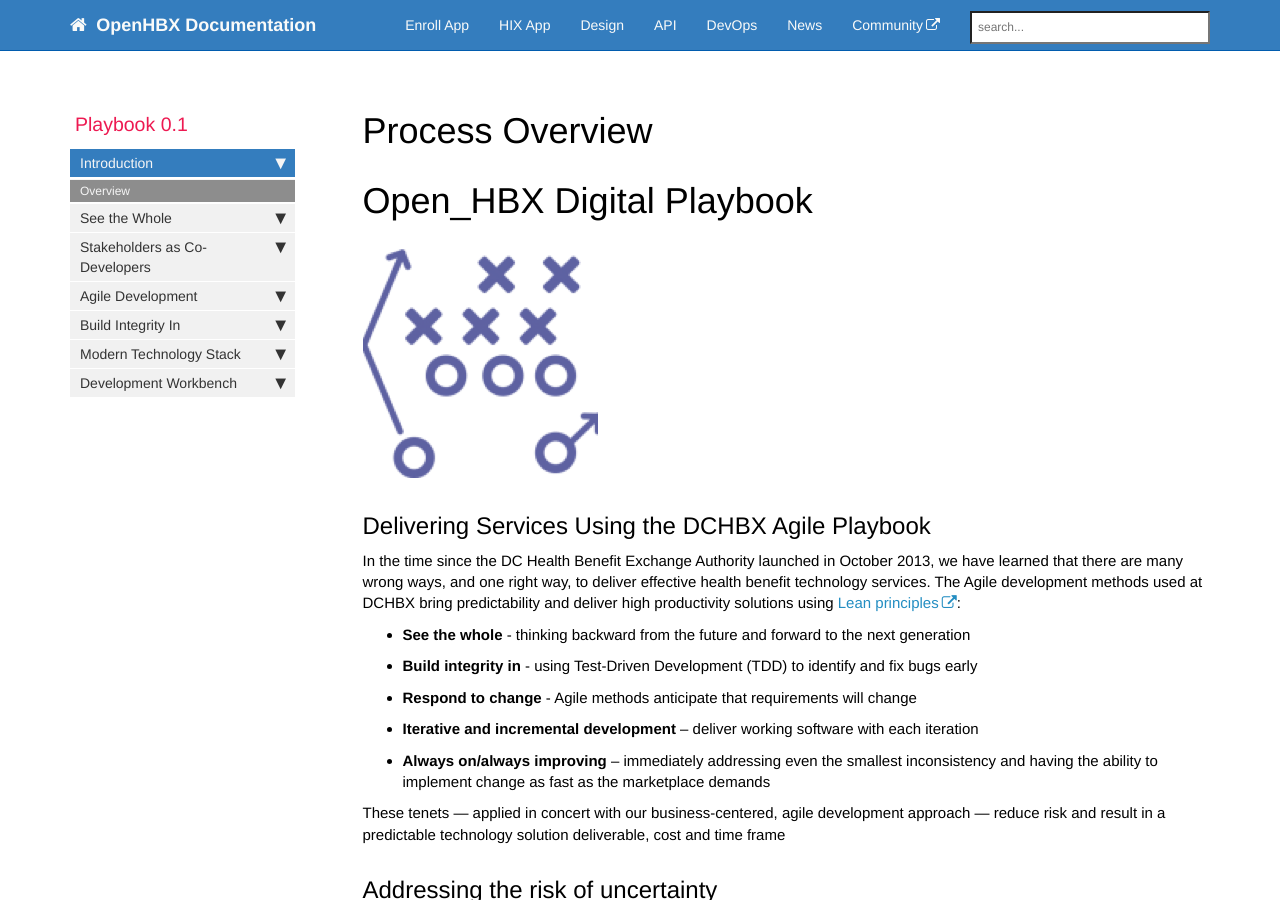
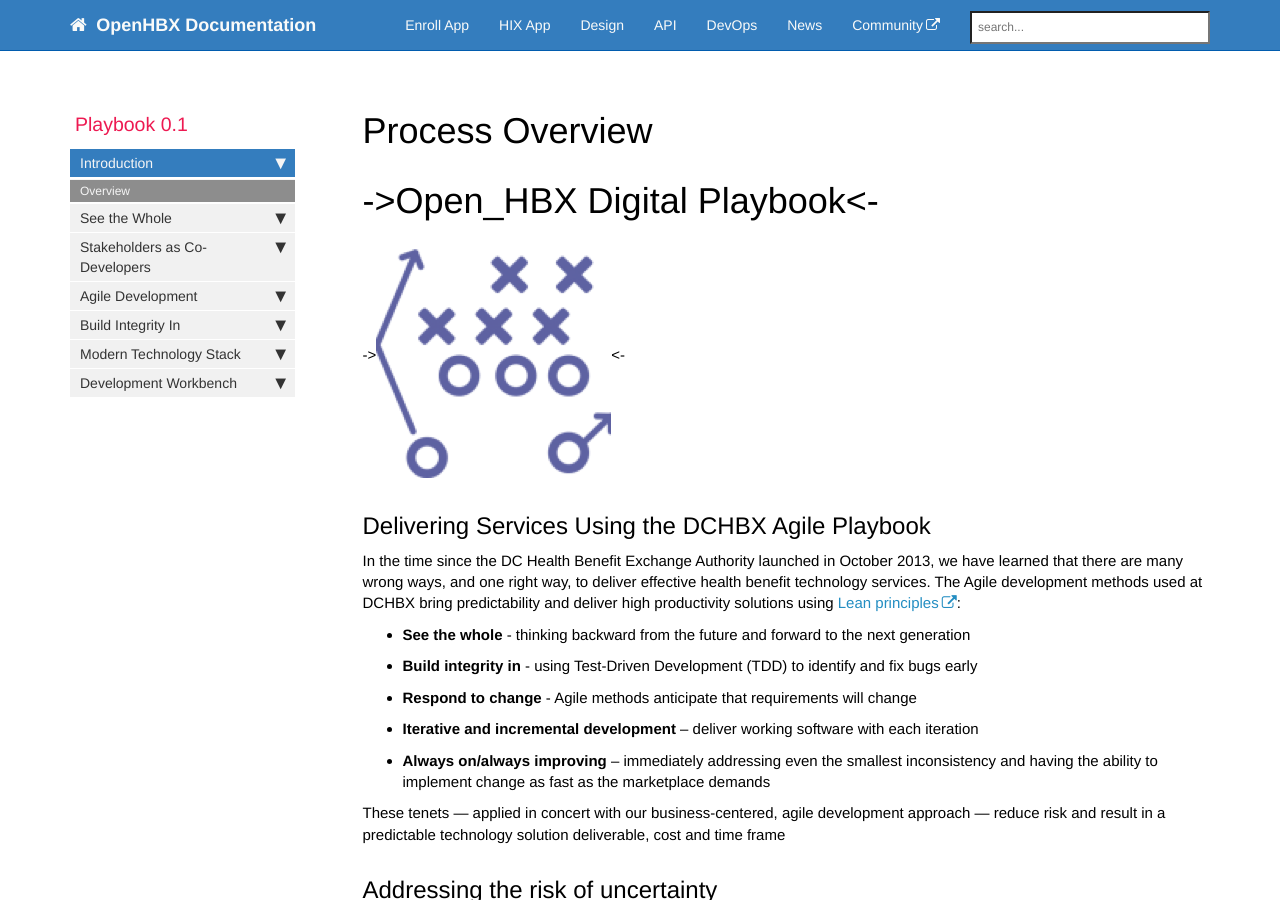
Before and after one commit to openhbx/openhbx.github.io, a Jekyll site: the page built from pages/playbook/dpb_landing_page.md, in a window 1280 px wide and 900 px high. Built offline with Jekyll 4.4.1, drawn with Linux system fonts in a browser that asks for light colours; nearby versions of some CDN libraries; comment, search, counter and statistics services are not loaded.

Commit message:
Update dpb_landing_page.md

```diff
--- a/pages/playbook/dpb_landing_page.md
+++ b/pages/playbook/dpb_landing_page.md
@@ -6,9 +6,9 @@ toc: false
 permalink: dpb_landing_page.html
 folder: playbook
 ---
-# Open_HBX Digital Playbook
+# ->Open_HBX Digital Playbook<-
 
-![Digital Playbook](/images/Digital Playbook.png)
+->![Digital Playbook](/images/Digital Playbook.png)<-
 
 
 
```
